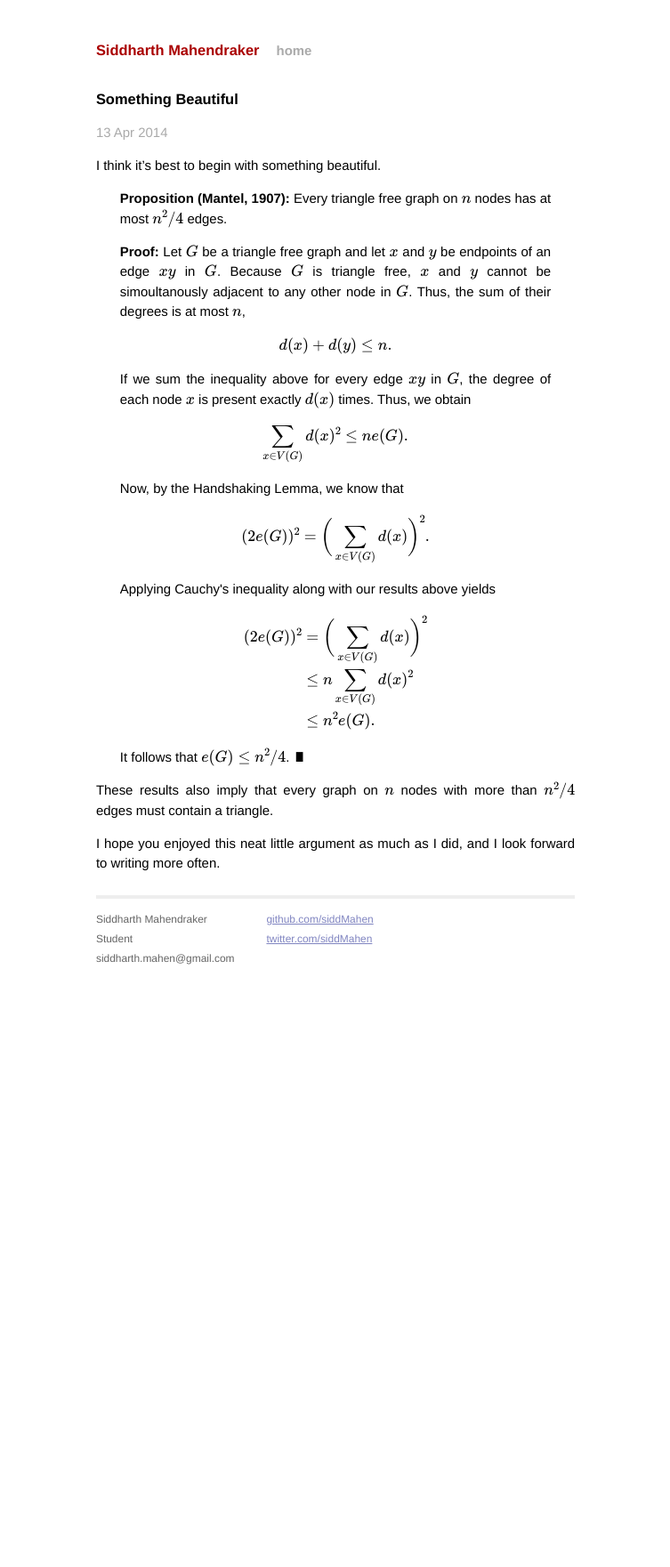
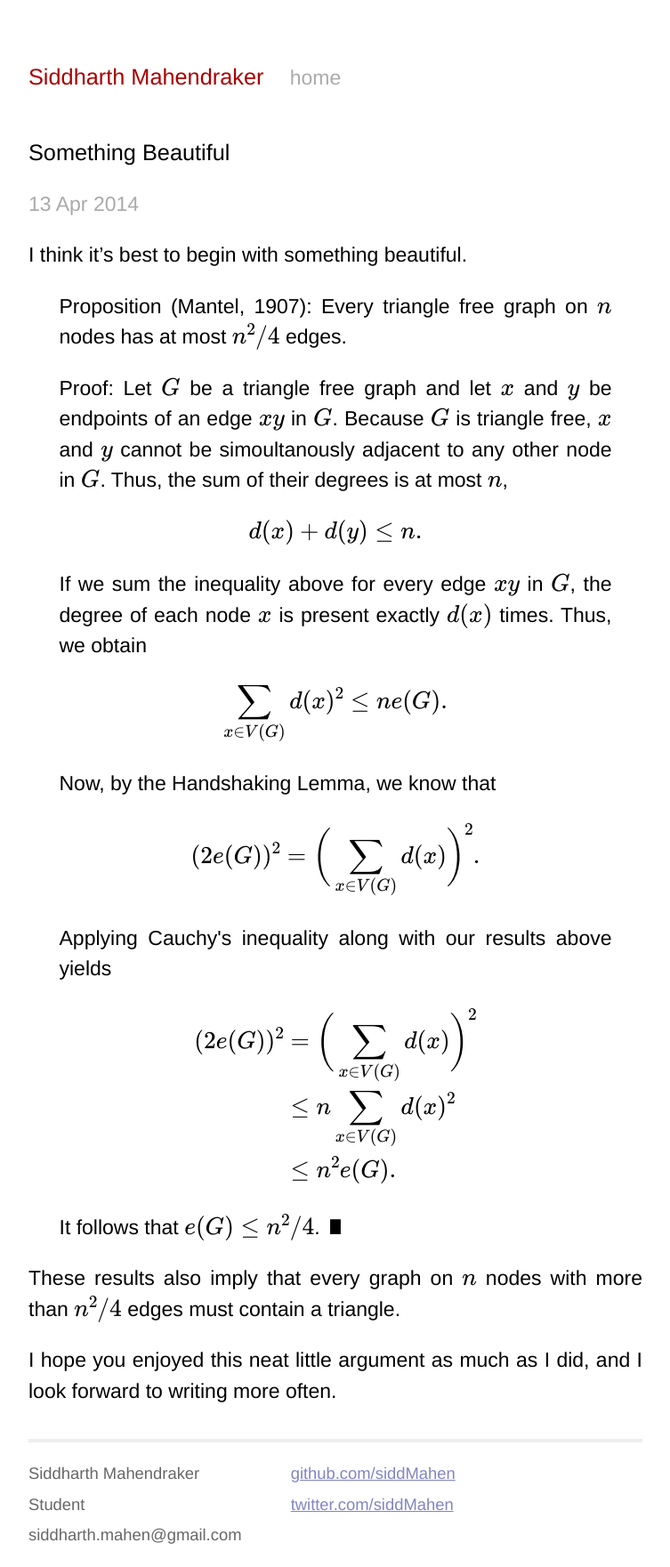
Before and after one commit to siddMahen/siddmahen.github.io, a Jekyll site: the page built from _posts/2014-04-12-something-beautiful.md, in a window 1280 px wide. Shown: the whole page at 89% size, without its empty margins (263-1016 px from the left). Built offline with Jekyll 4.4.1, drawn with Linux system fonts in a browser that asks for light colours; nearby versions of some CDN libraries; Markdown is read by kramdown in place of the engine named in the settings; formulas are drawn with MathJax 3; before the commit the page ends 1101 px from its top, so only the background shows below that.

Commit message:
Integrate FlowType.js, tweak fonts

```diff
--- a/_layouts/default.html
+++ b/_layouts/default.html
@@ -13,6 +13,8 @@
         <link rel="stylesheet" href="/css/main.css">
         <link rel="stylesheet" href="/css/math.css">
 
+        <script type="text/javascript" src="http://code.jquery.com/jquery-2.1.0.min.js"></script>
+        <script type="text/javascript">(function(e){e.fn.flowtype=function(t){var n=e.extend({maximum:9999,minimum:1,maxFont:9999,minFont:1,fontRatio:35},t),r=function(t){var r=e(t),i=r.width(),s=i>n.maximum?n.maximum:i<n.minimum?n.minimum:i,o=s/n.fontRatio,u=o>n.maxFont?n.maxFont:o<n.minFont?n.minFont:o;r.css("font-size",u+"px")};return this.each(function(){var t=this;e(window).resize(function(){r(t)});r(this)})}})(jQuery)</script>
        <script type="text/x-mathjax-config">MathJax.Hub.Config({tex2jax: {inlineMath: [['$','$'], ['\\(','\\)']]}});</script>
        <script type="text/javascript" src="http://cdn.mathjax.org/mathjax/latest/MathJax.js?config=TeX-AMS-MML_HTMLorMML"></script>
     </head>
@@ -43,5 +45,12 @@
           </div>
         </div>
 
+    <script>
+      $('body').flowtype({
+        maximum: 1200,
+        fontRatio: 25,
+        maxFont: 20
+      });
+    </script>
     </body>
 </html>
--- a/css/main.css
+++ b/css/main.css
@@ -15,12 +15,14 @@ html, body { height: 100%; }
 body {
   background-color: #FFF;
   font: 13.34px Helvetica, Arial, sans-serif;
-  font-size: small;
+  font-size: 1em;
+  font-weight: 300;
   text-align: center;
 }
 
 h1, h2, h3, h4, h5, h6 {
   font-size: 110%;
+  font-weight: 300;
 }
 
 h1 { margin-bottom: 1em; }
@@ -59,7 +61,7 @@ a:visited { color: #a0a; }
 .site {
   font-size: 115%;
   text-align: justify;
-  max-width: 36em;
+  max-width: 30em;
   margin: 3em auto 2em;
   padding: 0 1em;
   line-height: 1.5em;
@@ -67,7 +69,7 @@ a:visited { color: #a0a; }
 
 .header a {
   text-decoration: none;
-  font-weight: bold;
+  font-weight: 300;
 }
 
 .title {
--- a/css/math.css
+++ b/css/math.css
@@ -10,42 +10,42 @@
 
 .thrm:before {
     content: "Theorem";
-    font-weight: bold;
+    font-weight: 400;
 }
 
 .prp:before {
     content: "Proposition";
-    font-weight: bold;
+    font-weight: 400;
 }
 
 .conj:before {
     content: "Conjecture";
-    font-weight: bold;
+    font-weight: 400;
 }
 
 .lem:before {
     content: "Lemma";
-    font-weight: bold;
+    font-weight: 400;
 }
 
 .defn:before {
     content: "Definition";
-    font-weight: bold;
+    font-weight: 400;
 }
 
 .ref {
     display: inline;
-    font-weight: bold;
+    font-weight: 400;
 }
 
 .ref:before {
     content: "(";
-    font-weight: bold;
+    font-weight: 400;
 }
 
 .ref:after {
     content: "):";
-    font-weight: bold;
+    font-weight: 400;
 }
 
 .proof {
@@ -55,7 +55,7 @@
 
 .proof:before {
     content: "Proof:";
-    font-weight: bold;
+    font-weight: 400;
 }
 
 .proof:after {
```
